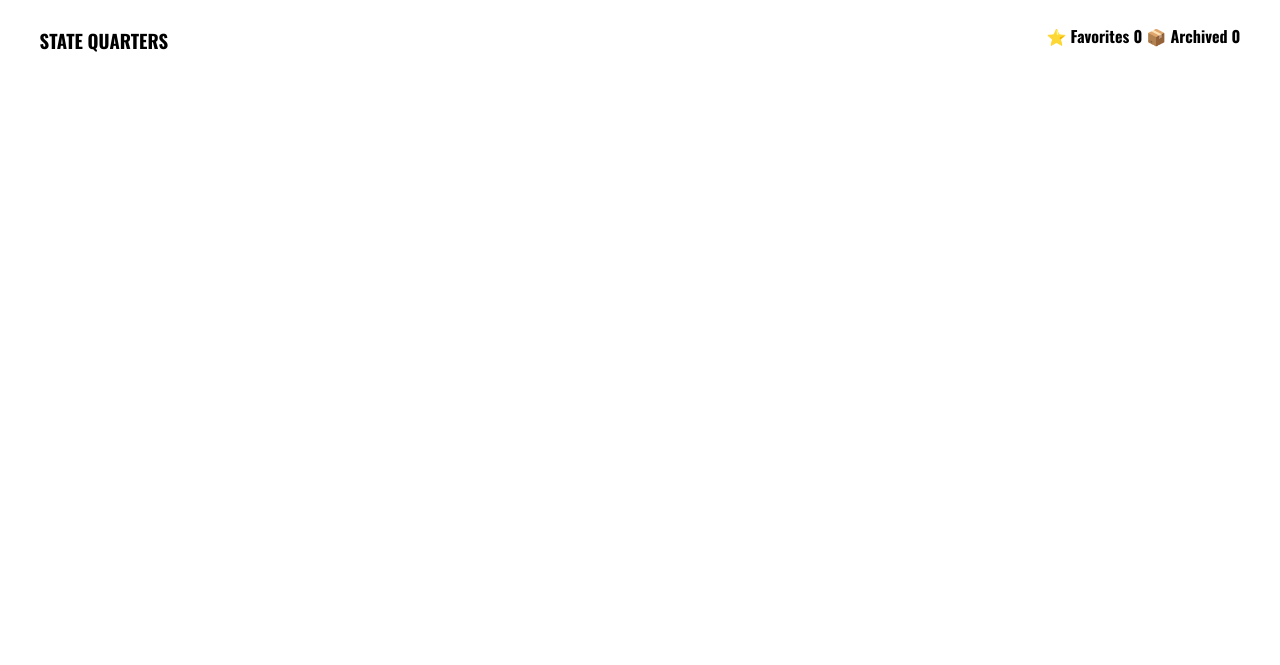
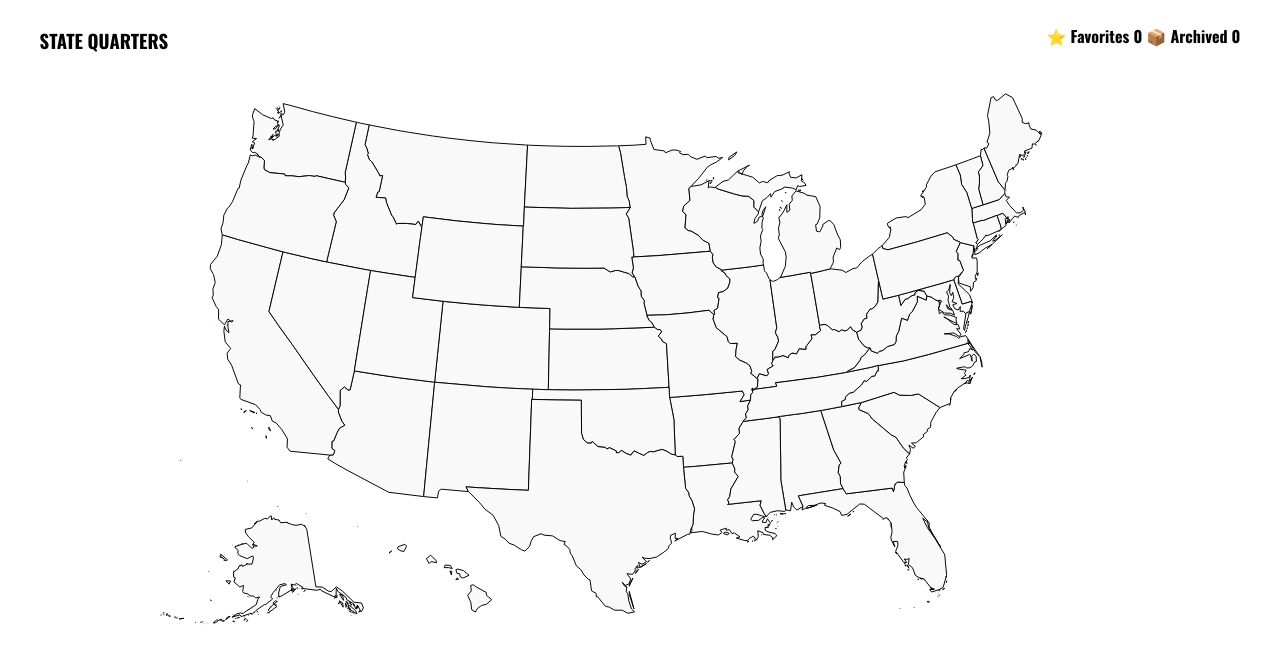
Before and after one commit to TWeber92/coin-collection-frontend, a plain HTML site: page index.html in a window 1280 px wide. Drawn offline with nearby package versions, Linux system fonts and the light colour scheme.

Commit message:
feat: implement US map display with viewBox adjustment

```diff
--- a/index.html
+++ b/index.html
@@ -10,6 +10,11 @@
   <title>Coin Collection</title>
 </head>
 <body>
+    <script>
+      document.documentElement.dataset.mq =
+        window.matchMedia("(max-width: 768px)").matches;
+
+    </script>
     <script type="module">
       import { Application } from './src/Application.js';
       new Application();
--- a/src/Application.js
+++ b/src/Application.js
@@ -5,21 +5,16 @@ import { HeaderService } from "./coin-collection-service/HeaderService.js";
 // import { ModalService } from "./coin-collection-service/ModalService.js";
 // import { PageService } from "./coin-collection-service/PageService.js";
 // import { TooltipService } from "./coin-collection-service/TooltipService.js";
-// import { USMapService } from "./coin-collection-service/USMapService.js";
+import { USMapService } from "./coin-collection-service/USMapService.js";
 import { EventRegister } from "./EventRegister.js";
 
 export class Application {
   constructor() {
     console.log("Services Instantiated! ✅");
-
-    this.#eventRegister = new EventRegister(this.#services);
-    document.documentElement.dataset.mq =
-      window.matchMedia("(max-width: 768px)").matches;
   }
-  #eventRegister;
   #services = {
     headerService: new HeaderService(),
-    // usMapService: new USMapService(),
+    usMapService: new USMapService(),
     // carouselService: new CarouselService(),
     // collectionService: new CollectionService(),
     // coinService: new CoinService(),
@@ -27,4 +22,5 @@ export class Application {
     // modalService: new ModalService(),
     // tooltipService: new TooltipService(),
   };
+  #eventRegister = new EventRegister(this.#services);
 }
--- a/src/DocumentStore.js
+++ b/src/DocumentStore.js
@@ -13,9 +13,6 @@ export class DocumentStore {
       document.createElement("header"),
       attributes,
     );
-    console.log(element, options);
-    console.log(new DocumentStore(element, options));
-
     return new DocumentStore(element, options);
   }
 
--- a/src/EventRegister.js
+++ b/src/EventRegister.js
@@ -6,7 +6,7 @@ import { HeaderController } from "./coin-collection-controller/HeaderController.
 // import { ModalController } from "./coin-collection-controller/ModalController.js";
 // import { PageController } from "./coin-collection-controller/PageController.js";
 // import { TooltipController } from "./coin-collection-controller/TooltipController.js";
-// import { USMapController } from "./coin-collection-controller/USMapController.js";
+import { USMapController } from "./coin-collection-controller/USMapController.js";
 
 export class EventRegister {
   static #transition;
@@ -27,10 +27,10 @@ export class EventRegister {
     const controllers = EventRegister.controllers;
     controllers.headerController = new HeaderController(
       this.#service.headerService,
-      // );
-      // this.controllers.usMapController = new USMapController(
-      //   this.#service.usMapService,
-      // );
+    );
+    controllers.usMapController = new USMapController(
+      this.#service.usMapService,
+    );
     // this.controllers.collectionController = new CollectionController(
     //   this.#service.collectionService,
     // );
@@ -48,7 +48,7 @@ export class EventRegister {
     // );
     // this.controllers.tooltipController = new TooltipController(
     //   this.#service.tooltipService,
-    );
+    // );
     // this.controllers.scrollController = new ScrollController(
     //   this.#service.scrollService,
     // );
--- a/src/coin-collection-controller/USMapController.js
+++ b/src/coin-collection-controller/USMapController.js
@@ -1,4 +1,4 @@
-import { AppController } from "./AppController";
+import { AppController } from "./AppController.js";
 
 export class USMapController extends AppController {
   #usMapService;
--- a/src/coin-collection-dto/CarouselDTO.js
+++ b/src/coin-collection-dto/CarouselDTO.js
@@ -1,9 +1,10 @@
-import { USMapDTO } from "./USMapDTO";
+import { USMapDTO } from "./USMapDTO.js";
 
 export class CarouselDTO {
   #index;
   #paths;
   #template;
+  #navPaths;
   #active;
   #next;
   #prev;
@@ -49,7 +50,7 @@ export class CarouselDTO {
   #toJSON() {
     return {
       index: this.#index,
-      length: this.paths.length,
+      length: this.#paths?.length,
       template: this.#template,
       active: this.#active,
       next: this.#next,
@@ -57,7 +58,7 @@ export class CarouselDTO {
       navPaths: this.#navPaths,
     };
   }
-  static #fromEntity(entity) {
+  static fromEntity(entity) {
     return new CarouselDTO(entity).#toJSON();
   }
 }
--- a/src/coin-collection-dto/USMapDTO.js
+++ b/src/coin-collection-dto/USMapDTO.js
@@ -1,4 +1,4 @@
-import { CarouselDTO } from "./CarouselDTO";
+import { CarouselDTO } from "./CarouselDTO.js";
 
 export class USMapDTO {
   #siblings;
--- a/src/coin-collection-entity/USMapEntity.js
+++ b/src/coin-collection-entity/USMapEntity.js
@@ -5,6 +5,7 @@ export class USMapEntity {
   #favorites;
   #path;
   #fo;
+  #siblings;
   #prev;
   #active;
   #next;
@@ -47,7 +48,26 @@ export class USMapEntity {
     USMapEntity.#paths = pathsArray;
   }
 
+  #toJSON() {
+    return {
+      node: this.#node,
+      favorites: this.#favorites,
+      path: this.#path,
+      fo: this.#fo,
+      siblings: this.#siblings,
+      prev: this.#prev,
+      active: this.#active,
+      next: this.#next,
+      name: this.#name,
+      coin: this.#coin,
+      width: this.#width,
+      height: this.#height,
+      x: this.#x,
+      y: this.#y,
+    };
+  }
+
   static fromDTO(dto) {
-    return new USMapEntity(dto);
+    return new USMapEntity(dto).#toJSON();
   }
 }
--- a/src/coin-collection-repository/USMapRepository.js
+++ b/src/coin-collection-repository/USMapRepository.js
@@ -1,6 +1,6 @@
-import { DocumentStore } from "../DocumentStore";
-import { DocumentClient } from "./DocumentClient";
-import { APIClient } from "./APIClient";
+import { DocumentStore } from "../DocumentStore.js";
+import { DocumentClient } from "./DocumentClient.js";
+import { APIClient } from "./APIClient.js";
 
 export class USMapRepository extends DocumentClient {
   constructor(entity) {
@@ -9,7 +9,9 @@ export class USMapRepository extends DocumentClient {
   #api = new APIClient("/assets");
 
   static getMapLayout(props) {
-    return DocumentStore.createDivElement(props).appendTo(document.body);
+    return document.body.appendChild(
+      DocumentStore.createDivElement(props).node,
+    );
   }
   getForeignObjectSVG(value) {
     return super.GET(value, (p) =>
@@ -82,10 +84,10 @@ export class USMapRepository extends DocumentClient {
   putForeignObjAfterPath(value) {
     super.PUT(value, (svg) => svg.path.after(svg.fo));
   }
-  putMapOndisplay() {
+  putMapOnDisplay() {
     super.PUT(
-      document,
-      (d) => (this.entity.hidden = d.dataset.mq ? true : false),
+      document.documentElement,
+      (d) => (this.entity.hidden = d.dataset.mq === "true"),
     );
   }
 }
--- a/src/coin-collection-service/USMapService.js
+++ b/src/coin-collection-service/USMapService.js
@@ -1,12 +1,12 @@
-import { USMapDTO } from "../coin-collection-dto/USMapDTO";
-import { USMapEntity } from "../coin-collection-entity/USMapEntity";
-import { USMapRepository } from "../coin-collection-repository/USMapRepository";
-import { GeoUtility } from "../coin-collection-utility/GeoUtility";
-import { EventRegister } from "../EventRegister";
+import { USMapDTO } from "../coin-collection-dto/USMapDTO.js";
+import { USMapEntity } from "../coin-collection-entity/USMapEntity.js";
+import { USMapRepository } from "../coin-collection-repository/USMapRepository.js";
+import { GeoUtility } from "../coin-collection-utility/GeoUtility.js";
+import { EventRegister } from "../EventRegister.js";
 
 export class USMapService extends USMapRepository {
   constructor() {
-    super(this.#getMap());
+    super(USMapService.#getMap());
   }
 
   #init = (async () => {
@@ -14,17 +14,17 @@ export class USMapService extends USMapRepository {
     this.#getAndSerializePaths();
   })();
 
-  #getMap() {
+  static #getMap() {
     return USMapRepository.getMapLayout({
       id: "usmap",
       className: "usmap-layout",
-      hidden: document.dataset.mq ? false : true,
     });
   }
-  async #putMapOndisplay() {
+  async #putMapOnDisplay() {
     const text = await this.getSvgUSMapText("/us.svg");
     const dto = USMapDTO.fromEntity({ html: text });
     const { node } = USMapEntity.fromDTO(dto);
+    node.setAttribute("viewBox", "80 0 1000 589");
     USMapEntity.map = node;
     this.putMapInEntity(node);
     this.putMapOnDisplay();
@@ -32,7 +32,7 @@ export class USMapService extends USMapRepository {
 
   #getAndSerializePaths() {
     const dto = USMapDTO.fromEntity({
-      paths: [...this.getAllPathsFromSvg("path")].map(
+      paths: [...this.getAllPathsFromSVG("path")].map(
         (p) => ((p.id = p.tagName.toLowerCase()), p),
       ),
     });
--- a/src/coin-collection-utility/GeoUtility.js
+++ b/src/coin-collection-utility/GeoUtility.js
@@ -1,7 +1,7 @@
-import { GeoState } from "./GeoState";
+import { GeoState } from "./GeoState.js";
 
 export class GeoUtility {
-  static POSITION_OVERRIDES = {
+  static #POSITION_OVERRIDES = {
     ID: { xAdjust: -10, yAdjust: 15 },
     RI: { xAdjust: 9, yAdjust: 9 },
     DE: { xAdjust: 16, yAdjust: 10 },
--- a/styles/index.css
+++ b/styles/index.css
@@ -1,4 +1,5 @@
-@import './header.css';
+@import "./header.css";
+@import "./us-map.css";
 
 body {
 }
--- /dev/null
+++ b/styles/us-map.css
@@ -0,0 +1,8 @@
+.usmap-layout {
+  display: flex;
+  justify-content: center;
+}
+.usmap-layout svg {
+  /* clip-path: inset(0 0 0 100px); */
+  /* left: -50px; */
+}
```
Lines whose indentation alone changed are shown as unchanged.
